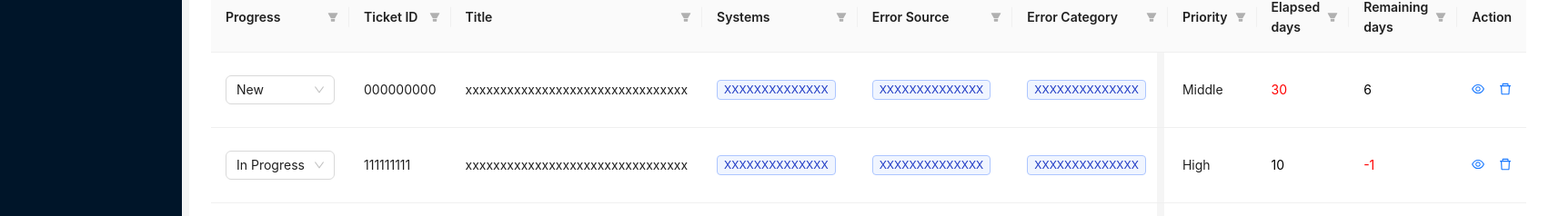
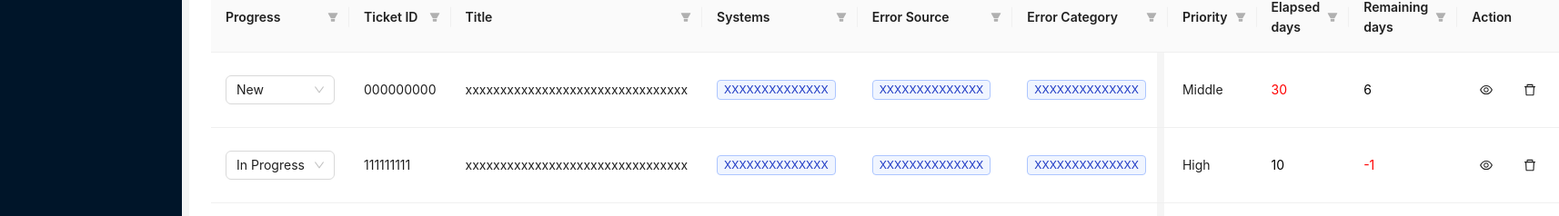
Before and after one commit to n-kei/emanager, a React (Create React App) app: page / in a window 1280 px wide. Both pictures are taken after a click on the item "Incidents". Shown: the part 220-458 px from the top of the page at 91% size, 1714 px wide, since content can reach past the window. Built offline with nearby package versions, Linux system fonts and the light colour scheme.

Commit message:
incidentの削除機能を追加した

```diff
--- a/src/App.tsx
+++ b/src/App.tsx
@@ -11,7 +11,7 @@ import { VersionsPage } from './pages/versions';
 import { useIncidents } from './hooks';
 
 const App = () => {
-  const [incidents, {addIncident, editIncident}] = useIncidents();
+  const [incidents, {addIncident, editIncident, deleteIncident}] = useIncidents();
 
   return (
     <Router>
@@ -20,7 +20,7 @@ const App = () => {
         <Route path="/" element={<CommonLayout incidents={incidents}/>}>
           <Route index element={<DashboardPage incidents={incidents}/>} />
           <Route path="/incidents">
-            <Route index element={<IncidentsPage incidents={incidents}/>} />
+            <Route index element={<IncidentsPage incidents={incidents} deleteIncident={deleteIncident}/>} />
             <Route path="edit/:id" element={<EditIncidentPage incidents={incidents} editIncident={editIncident}/>} />
             <Route path="create" element={<CreateIncidentPage incidents={incidents} addIncident={addIncident}/>} />
           </Route>
--- a/src/hooks.tsx
+++ b/src/hooks.tsx
@@ -1,5 +1,5 @@
 import { useState } from 'react';
-import { IncidentType } from './types';
+import { deleteIncidentType, IncidentType } from './types';
 import { addIncidentType, editIncidentType } from './types';
 import dayjs from 'dayjs';
 import { error } from 'console';
@@ -69,6 +69,10 @@ export const useIncidents = () => {
     setIncidents(incidents.map(i => i.key === key ? incident : i));
   }
 
-  return [incidents, {addIncident, editIncident}] as const;
+  const deleteIncident: deleteIncidentType = (key: string) => {
+    setIncidents(incidents.filter(i => i.key !== key));
+  }
+
+  return [incidents, {addIncident, editIncident, deleteIncident}] as const;
 
 }
--- a/src/pages/incidents/index.tsx
+++ b/src/pages/incidents/index.tsx
@@ -5,12 +5,13 @@ import { Select } from 'antd';
 import { Space, Table, Tag} from 'antd'
 import { Row, Col } from 'antd';
 import type { TableProps } from "antd";
-import { Link } from 'react-router-dom';
+import { Link, useNavigate } from 'react-router-dom';
 import { Popover } from 'antd';
 import { render } from "@testing-library/react";
-import { IncidentType } from "../../types";
+import { deleteIncidentType, IncidentType } from "../../types";
 
-export const IncidentsPage: React.FC<{incidents: IncidentType[]}> = ({incidents}) => {
+export const IncidentsPage: React.FC<{incidents: IncidentType[], deleteIncident: deleteIncidentType}> = ({incidents, deleteIncident}) => {
+    const navigate = useNavigate();
     const errors = (
         <div>
             <p>ERROR: hogehoge</p>
@@ -154,9 +155,8 @@ export const IncidentsPage: React.FC<{incidents: IncidentType[]}> = ({incidents}
             key: 'action',
             render: (text:String, record: IncidentType, index:Number) => (
                 <Space size="middle">
-                    <Link to={"/incidents/edit/" + record.key}><EyeOutlined/></Link>
-                    {/*TODO: deleteの実装*/}
-                    <a><DeleteOutlined/></a>
+                    <Button type='text' icon={<EyeOutlined/>} onClick={() => navigate('/incidents/edit/' + record.key)}/>
+                    <Button type='text' icon={<DeleteOutlined onClick={() => deleteIncident(record.key)} />}/>
                 </Space>
             )
         }
--- a/src/types.tsx
+++ b/src/types.tsx
@@ -19,3 +19,4 @@ export interface IncidentType {
 
 export type addIncidentType = (incident: IncidentType) => void
 export type editIncidentType = (key: string, incident: IncidentType) => void
+export type deleteIncidentType = (key: string) => void
```
